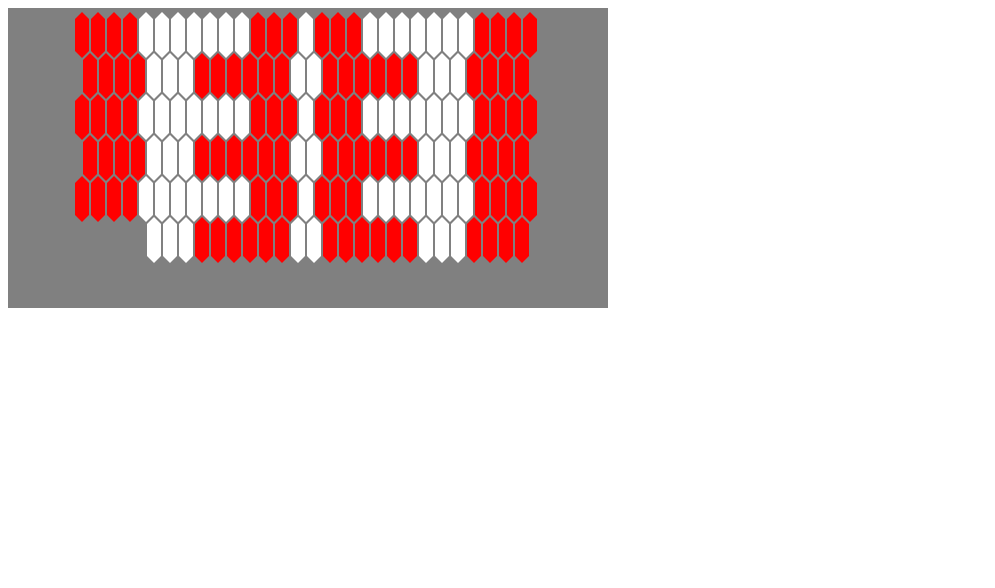
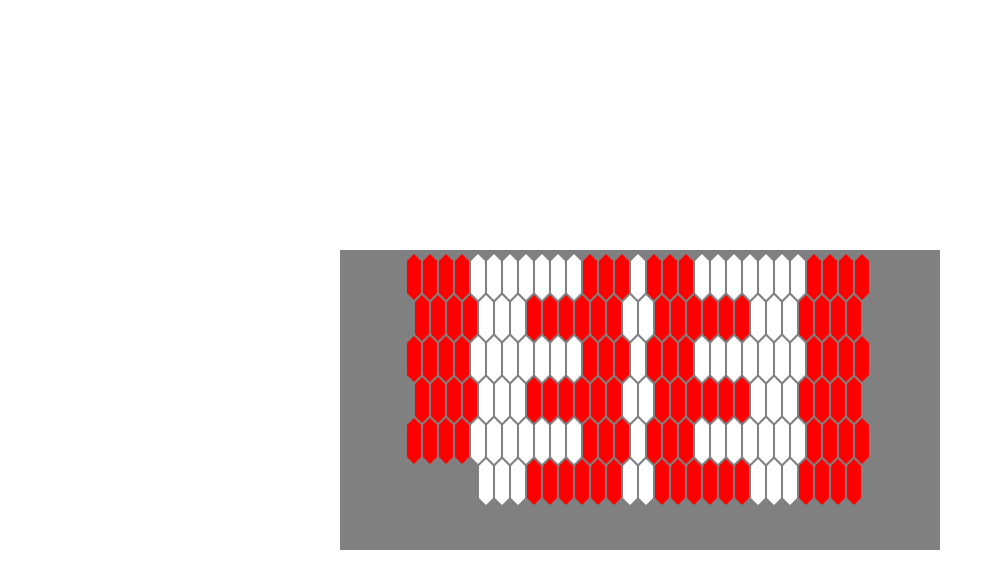
Before and after one commit to lbarjak/backstrap_oop, a plain HTML site: page index.html in a window 1280 px wide. Shown: the whole page, without its empty margins (0-995 px from the left). Drawn offline with Linux system fonts and the light colour scheme.

Commit message:
center align

```diff
--- a/index.html
+++ b/index.html
@@ -8,10 +8,25 @@
   <meta name="keywords" lang="hu" content="szalagszövés, számítógép">
   <meta name="keywords" lang="en" content="weaving, programming">
   <meta name="description" content="An example in oop">
+  <style>
+    body {
+      margin: 0;
+    }
+
+    .container {
+      height: 100vh;
+      display: flex;
+      flex-direction: column;
+      justify-content: center;
+      align-items: center;
+    }
+  </style>
 </head>
 
 <body>
-  <canvas id="canvas"></canvas>
+  <div class="container">
+    <canvas></canvas>
+  </div>
   <script type="text/javascript" src="./index.js"></script>
 </body>
 
--- a/index.js
+++ b/index.js
@@ -13,7 +13,7 @@ let hexagon = {
     "serNum": 0
 }
 
-let canvas = document.getElementById("canvas")
+let canvas = document.querySelector("canvas")
 let layer1 = canvas.getContext('2d')
 canvas.width = 600
 canvas.height = 300
```
